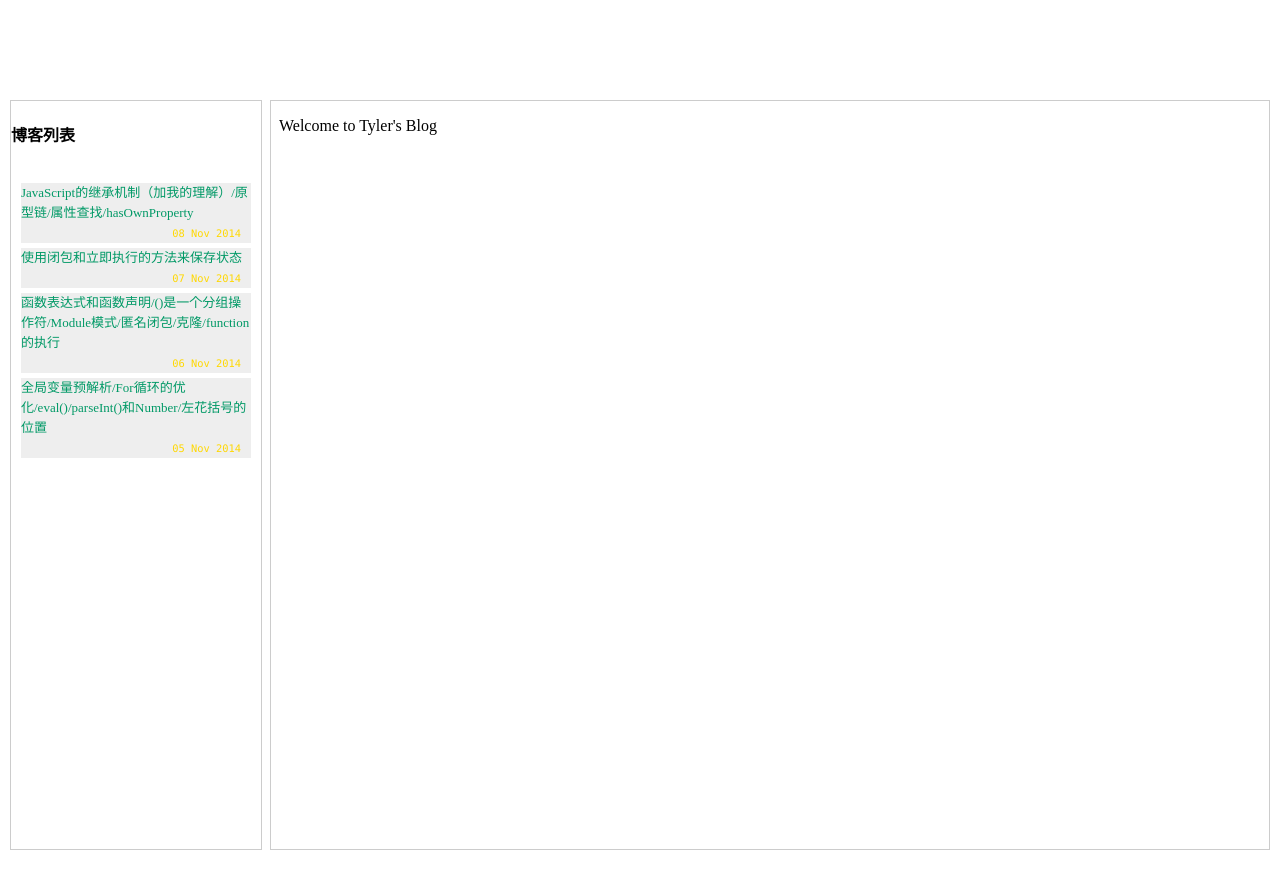
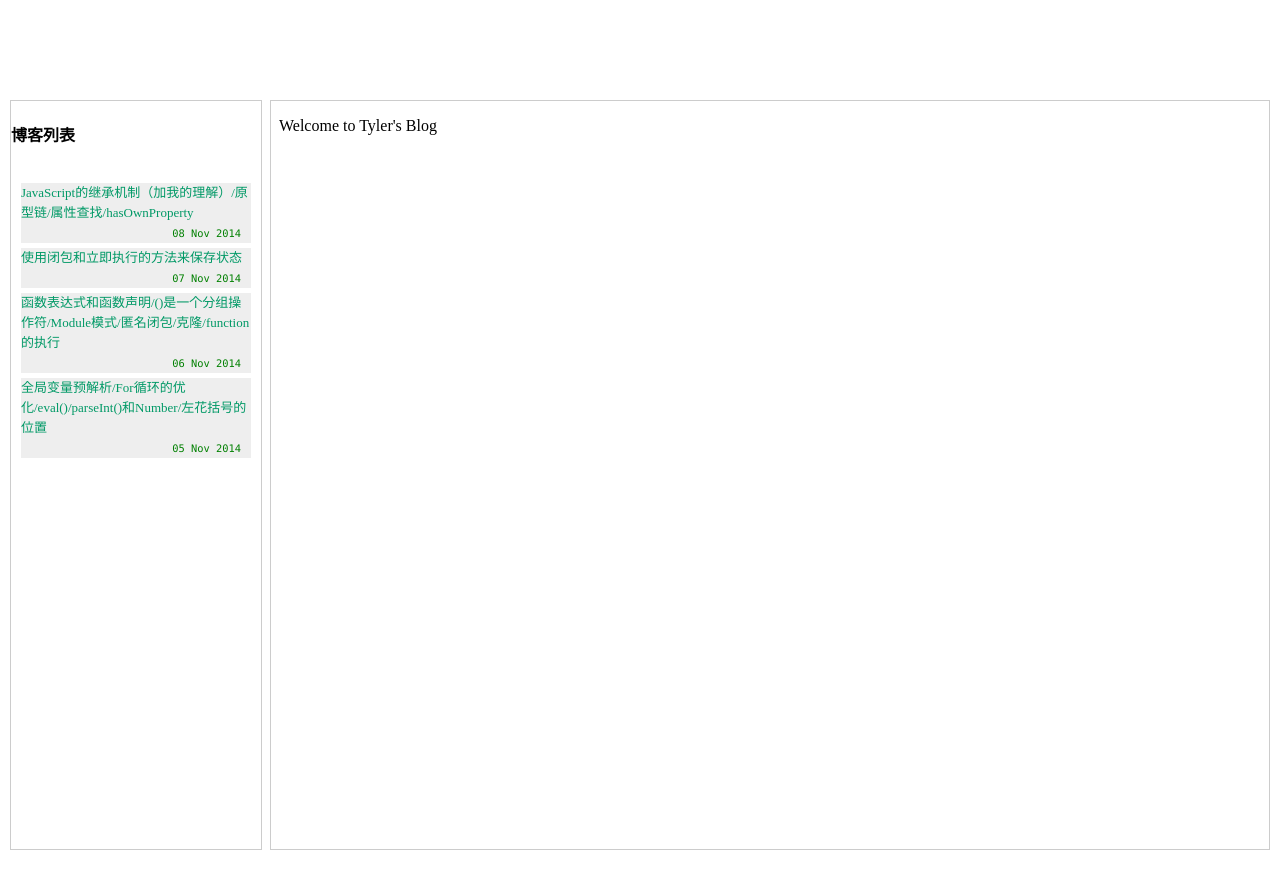
Before and after one commit to chaotyler/chaotyler.github.io, a Jekyll site: the page built from index.html, in a window 1280 px wide. Shown: the top 889 px of the page. Built offline with Jekyll 4.4.1, drawn with Linux system fonts in a browser that asks for light colours; Markdown is read by kramdown in place of the engine named in the settings.

Commit message:
small change

```diff
--- a/css/main.css
+++ b/css/main.css
@@ -5,5 +5,5 @@
 .postsUl li { margin: 5px 0px; line-height: 20px; background-color: #eee; cursor: default; }
 .postsUl li:hover { background: #aaa; }
 .titleSpan { color: #009966; }
-.dateDiv { padding-right: 10px; color: #ffd800; font-family: Monaco, "Courier New", monospace; font-size: 80%; text-align: right; }
+.dateDiv { padding-right: 10px; color: green; font-family: Monaco, "Courier New", monospace; font-size: 80%; text-align: right; }
 .selectedPostLi { background-color: #aaa !important; }
```
